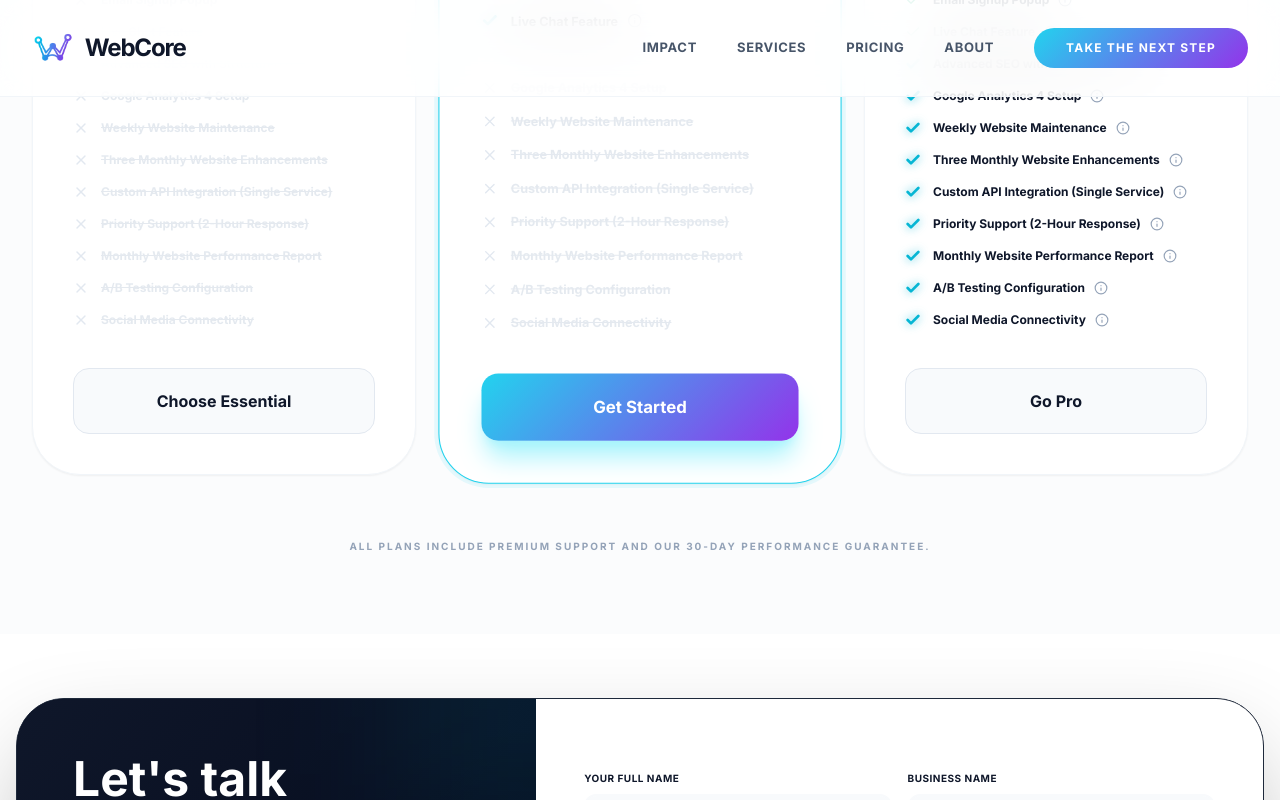
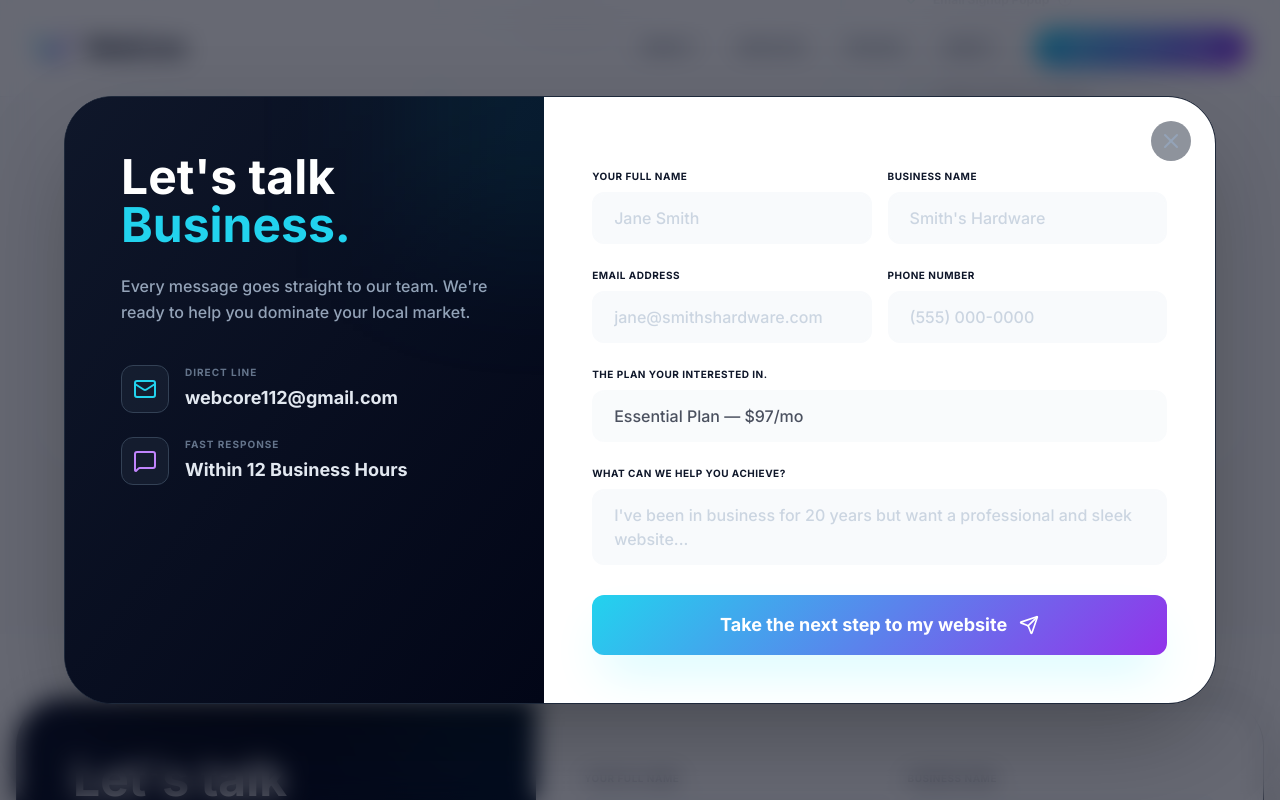
Before and after one commit to WebCore-host/webcore-site, a React (Vite) app: page / in a window 1280 px wide. Both pictures are taken after a click on the button "Choose Essential". Shown: the part 5137-5937 px from the top of the page. Built offline with nearby package versions, Linux system fonts and the light colour scheme.

Commit message:
Update Contact.tsx

```diff
--- a/components/Contact.tsx
+++ b/components/Contact.tsx
@@ -1,11 +1,25 @@
 
-import React, { useState } from 'react';
-import { Send, Calendar, Mail, MessageSquare, CheckCircle2, Phone, ChevronDown } from 'lucide-react';
+import React, { useState, useEffect } from 'react';
+import { Send, Calendar, Mail, MessageSquare, CheckCircle2, Phone, ChevronDown, X } from 'lucide-react';
 
-const Contact: React.FC = () => {
+interface ContactProps {
+  isModal?: boolean;
+  initialPlan?: string;
+  onClose?: () => void;
+}
+
+const Contact: React.FC<ContactProps> = ({ isModal = false, initialPlan, onClose }) => {
   const [submitted, setSubmitted] = useState(false);
   const [isSubmitting, setIsSubmitting] = useState(false);
   const [phone, setPhone] = useState('');
+
+  // When modal opens, we want to reset submission state
+  useEffect(() => {
+    if (isModal) {
+      setSubmitted(false);
+      setPhone('');
+    }
+  }, [isModal]);
 
   const handlePhoneChange = (e: React.ChangeEvent<HTMLInputElement>) => {
     // Strip all non-numeric characters
@@ -51,10 +65,19 @@ const Contact: React.FC = () => {
       });
   };
 
-  return (
-    <section id="contact" className="py-10 md:py-16 bg-white relative overflow-hidden scroll-mt-2">
-      <div className="max-w-7xl mx-auto px-4">
-        <div className="bg-slate-950 rounded-[3rem] overflow-hidden shadow-[0_40px_100px_-15px_rgba(0,0,0,0.3)] flex flex-col lg:flex-row border border-slate-800 animate-in fade-in zoom-in duration-1000">
+  const content = (
+    <div className={`bg-slate-950 rounded-[3rem] overflow-hidden shadow-[0_40px_100px_-15px_rgba(0,0,0,0.3)] flex flex-col lg:flex-row border border-slate-800 relative ${isModal ? 'animate-in fade-in zoom-in duration-300 max-w-6xl w-full mx-4 pointer-events-auto' : 'animate-in fade-in zoom-in duration-1000'}`}>
+
+      {/* Close Button for Modal */}
+      {isModal && (
+        <button
+          onClick={onClose}
+          className="absolute top-6 right-6 z-20 p-2 bg-slate-800/50 hover:bg-slate-800 rounded-full text-slate-400 hover:text-white transition-all focus:outline-none"
+          aria-label="Close form"
+        >
+          <X className="w-6 h-6" />
+        </button>
+      )}
 
       {/* INFO PANEL */}
       <div className="p-8 lg:p-14 lg:w-5/12 text-white bg-gradient-to-br from-slate-900 to-slate-950 relative overflow-hidden">
@@ -102,12 +125,21 @@ const Contact: React.FC = () => {
             <p className="text-slate-600 text-base max-w-sm mx-auto mb-8">
               Your message has been sent. Check your email for a confirmation soon.
             </p>
+            {isModal ? (
+              <button
+                onClick={onClose}
+                className="px-8 py-3 rounded-xl gradient-bg text-white font-black shadow-xl hover:opacity-90 transition-all"
+              >
+                Close Preview
+              </button>
+            ) : (
               <button
                 onClick={() => setSubmitted(false)}
                 className="px-8 py-3 rounded-xl border-2 border-slate-100 font-bold text-slate-500 hover:bg-slate-50 transition-all"
               >
                 Send another request
               </button>
+            )}
           </div>
         ) : (
           <form
@@ -169,20 +201,28 @@ const Contact: React.FC = () => {
             </div>
 
             <div className="group relative">
-                  <label className="block text-[10px] font-black text-slate-900 mb-2 uppercase tracking-wider transition-colors group-focus-within:text-cyan-500">What plan interested you?</label>
+              <label className="block text-[10px] font-black text-slate-900 mb-2 uppercase tracking-wider transition-colors group-focus-within:text-cyan-500">
+                {isModal ? "The plan your interested in." : "What plan interested you?"}
+              </label>
               <div className="relative">
                 <select
                   name="plan"
                   required
-                      className="w-full px-5 py-3 rounded-xl border-2 border-slate-50 bg-slate-50 focus:bg-white focus:border-cyan-400 focus:outline-none transition-all text-slate-900 font-medium text-base appearance-none cursor-pointer pr-10"
+                  defaultValue={initialPlan || ""}
+                  disabled={isModal && !!initialPlan}
+                  className={`w-full px-5 py-3 rounded-xl border-2 border-slate-50 bg-slate-50 focus:bg-white focus:border-cyan-400 focus:outline-none transition-all text-slate-900 font-medium text-base appearance-none pr-10 ${isModal && !!initialPlan ? 'cursor-not-allowed opacity-75' : 'cursor-pointer'}`}
                 >
-                      <option value="" disabled selected>Select a plan...</option>
+                  <option value="" disabled>Select a plan...</option>
                   <option value="essential">Essential Plan — $97/mo</option>
                   <option value="growth">Growth Plan — $197/mo</option>
                   <option value="pro">Pro Plan — $497/mo</option>
                   <option value="not_sure">I'm not sure yet / Let's talk</option>
                 </select>
+                {!isModal && (
                   <ChevronDown className="absolute right-4 top-1/2 -translate-y-1/2 w-4 h-4 text-slate-400 pointer-events-none" />
+                )}
+                {/* Add a hidden input if disabled so the value still gets submitted */}
+                {isModal && initialPlan && <input type="hidden" name="plan" value={initialPlan} />}
               </div>
             </div>
 
@@ -216,6 +256,25 @@ const Contact: React.FC = () => {
         )}
       </div>
     </div>
+  );
+
+  if (isModal) {
+    return (
+      <div
+        className="fixed inset-0 z-[300] flex items-center justify-center bg-slate-950/60 backdrop-blur-md pointer-events-auto overflow-y-auto py-8"
+        onClick={(e) => {
+          if (e.target === e.currentTarget) onClose?.();
+        }}
+      >
+        {content}
+      </div>
+    );
+  }
+
+  return (
+    <section id="contact" className="py-10 md:py-16 bg-white relative overflow-hidden scroll-mt-2">
+      <div className="max-w-7xl mx-auto px-4">
+        {content}
       </div>
     </section>
   );
```
Lines whose indentation alone changed are shown as unchanged.
